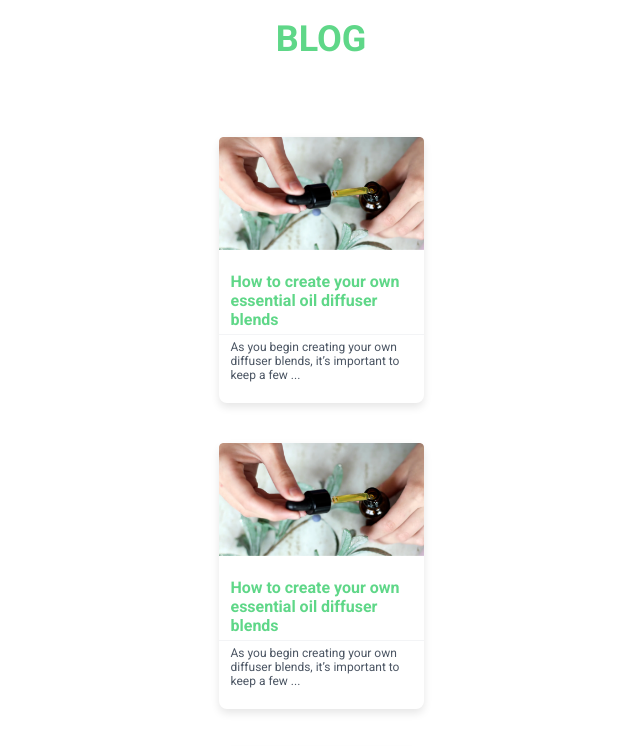
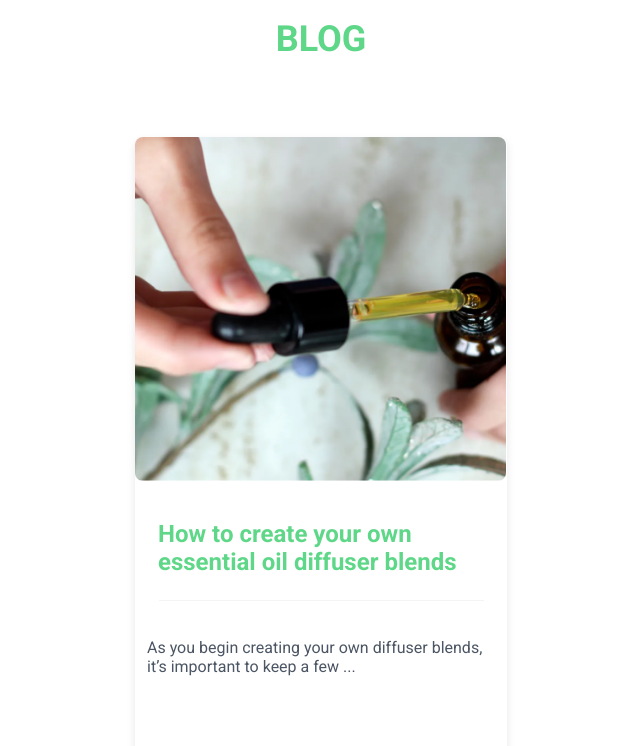
Before and after one commit to rainmaker514/ecommerce-landing-page, a plain HTML site: page index.html in a window 1280 px wide. Shown: the part 5800-6546 px from the top of the page, without its empty margins (319-959 px from the left). Drawn offline with Linux system fonts and the light colour scheme.

Commit message:
blog section for tablet view finished

```diff
--- a/style.css
+++ b/style.css
@@ -596,10 +596,10 @@ nav.scrolled .logo p {
 }
 
 .divider {
-  width: 100%;
+  width: 180px;
   height: 1px;
   background-color: var(--grey);
-  margin: 0.5rem 0;
+  margin: 0.5rem auto;
 }
 
 .blog-post-description {
@@ -842,4 +842,31 @@ footer h3 {
     height: 100%;
     object-fit: cover;
   }
+
+  .blog-post{
+    width: 372px;
+    height: 667px;
+  }
+
+  .blog-post-title{
+    font-size: 2.4rem;
+    padding: 3.7rem 2.3rem 1.9rem ;
+  }
+
+  .blog-post-description{
+    font-size: 1.6rem;
+    padding-top: 3.2rem;
+  }
+
+  .blog-post img{
+    width: 371px;
+    height: 344px;
+    object-fit: cover;
+    border-radius: 8px;
+    padding: 0;
+  }
+
+  .divider{
+    width: 325px;
+  }
 }
```
